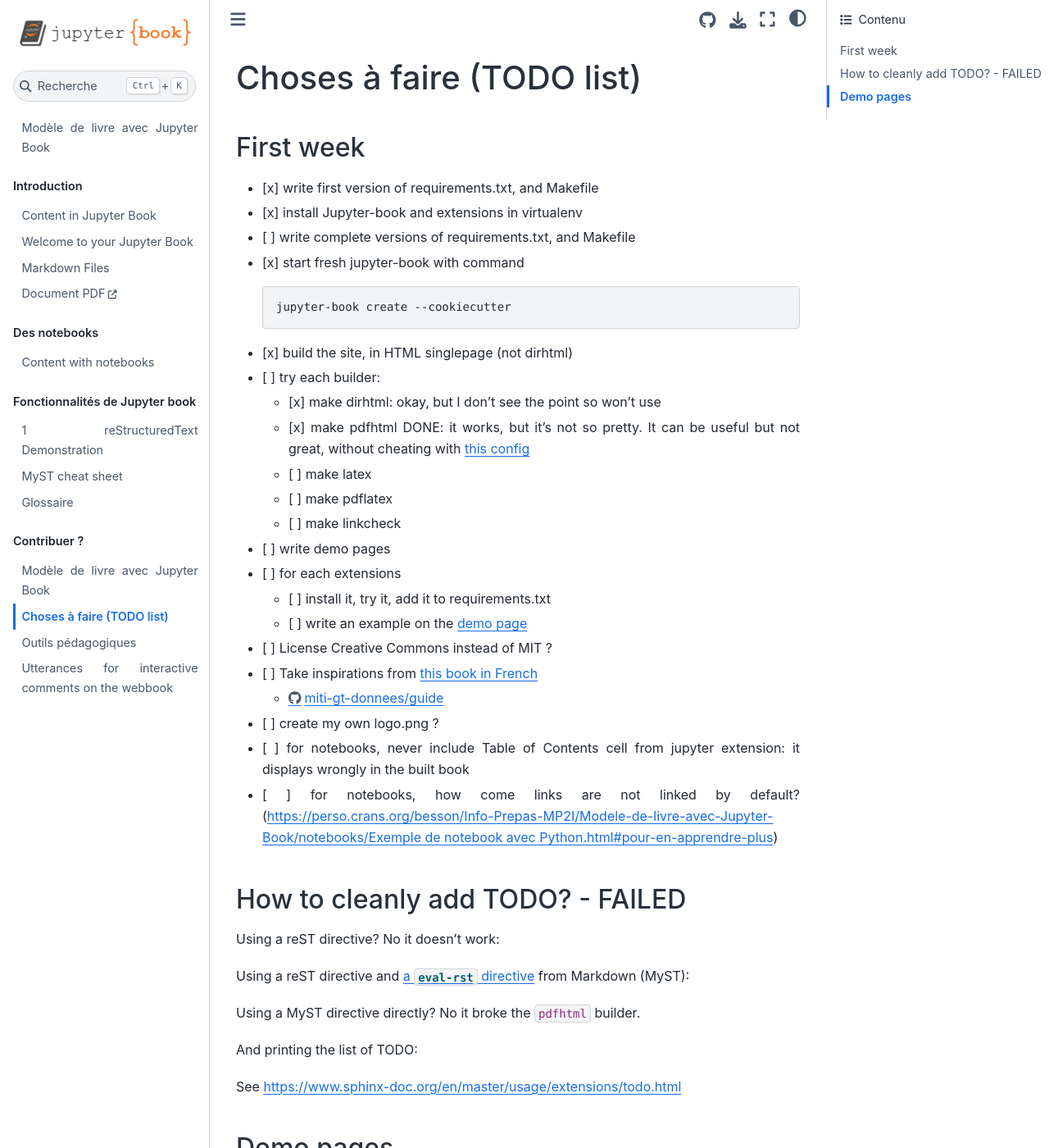
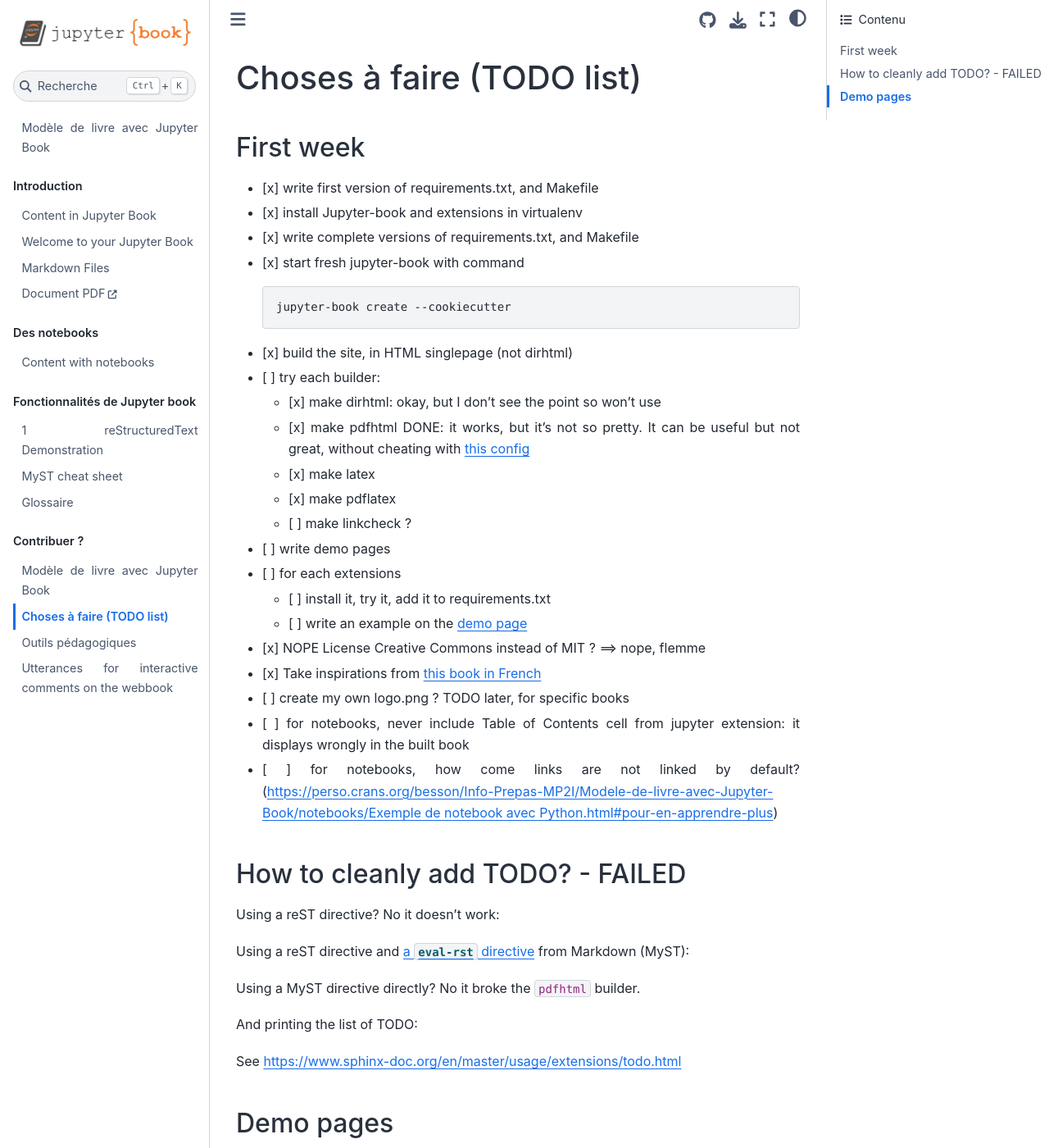
Before and after one commit to vincentxavier/Modele-de-livre-avec-Jupyter-Book, a Jupyter Book: the page built from TODO.md, in a window 1280 px wide and 1400 px high. Shown: the whole window at 82% size. Built offline with Jupyter Book 1.0.4 settings and Sphinx 7.4.7 and the Sphinx Book theme 1.1.4, drawn with Linux system fonts in a browser that asks for light colours; pages that are not in the unit, such as notebooks, are missing from menus; some of the changed text lies outside the part shown.

Commit message:
Some more TODO for this book template.

````diff
--- a/TODO.md
+++ b/TODO.md
@@ -3,7 +3,7 @@
 ## First week
 - [x] write first version of requirements.txt, and Makefile
 - [x] install Jupyter-book and extensions in virtualenv
-- [ ] write complete versions of requirements.txt, and Makefile
+- [x] write complete versions of requirements.txt, and Makefile
 - [x] start fresh jupyter-book with command
   ```bash
   jupyter-book create --cookiecutter
@@ -12,17 +12,16 @@
 - [ ] try each builder:
   - [x] make dirhtml: okay, but I don't see the point so won't use
   - [x] make pdfhtml DONE: it works, but it's not so pretty. It can be useful but not great, without cheating with [this config](https://jupyterbook.org/advanced/pdf.html#control-the-look-of-pdf-via-html)
-  - [ ] make latex
-  - [ ] make pdflatex
-  - [ ] make linkcheck
+  - [x] make latex
+  - [x] make pdflatex
+  - [ ] make linkcheck ?
 - [ ] write demo pages
 - [ ] for each extensions
   - [ ] install it, try it, add it to requirements.txt
   - [ ] write an example on the [demo page](Extensions_sphinx.html)
-- [ ] License Creative Commons instead of MIT ?
-- [ ] Take inspirations from [this book in French](https://mi-gt-donnees.pages.math.unistra.fr/guide)
-  - https://github.com/miti-gt-donnees/guide/blob/master/_config.yml
-- [ ] create my own logo.png ?
+- [x] NOPE License Creative Commons instead of MIT ? ==> nope, flemme
+- [x] Take inspirations from [this book in French](https://mi-gt-donnees.pages.math.unistra.fr/guide)
+- [ ] create my own logo.png ? TODO later, for specific books
 - [ ] for notebooks, never include Table of Contents cell from jupyter extension: it displays wrongly in the built book
 - [ ] for notebooks, how come links are not linked by default? (https://perso.crans.org/besson/Info-Prepas-MP2I/Modele-de-livre-avec-Jupyter-Book/notebooks/Exemple%20de%20notebook%20avec%20Python.html#pour-en-apprendre-plus)
 
````
Also changed, not shown: other parts of TODO.md (+0 -1 lines).
